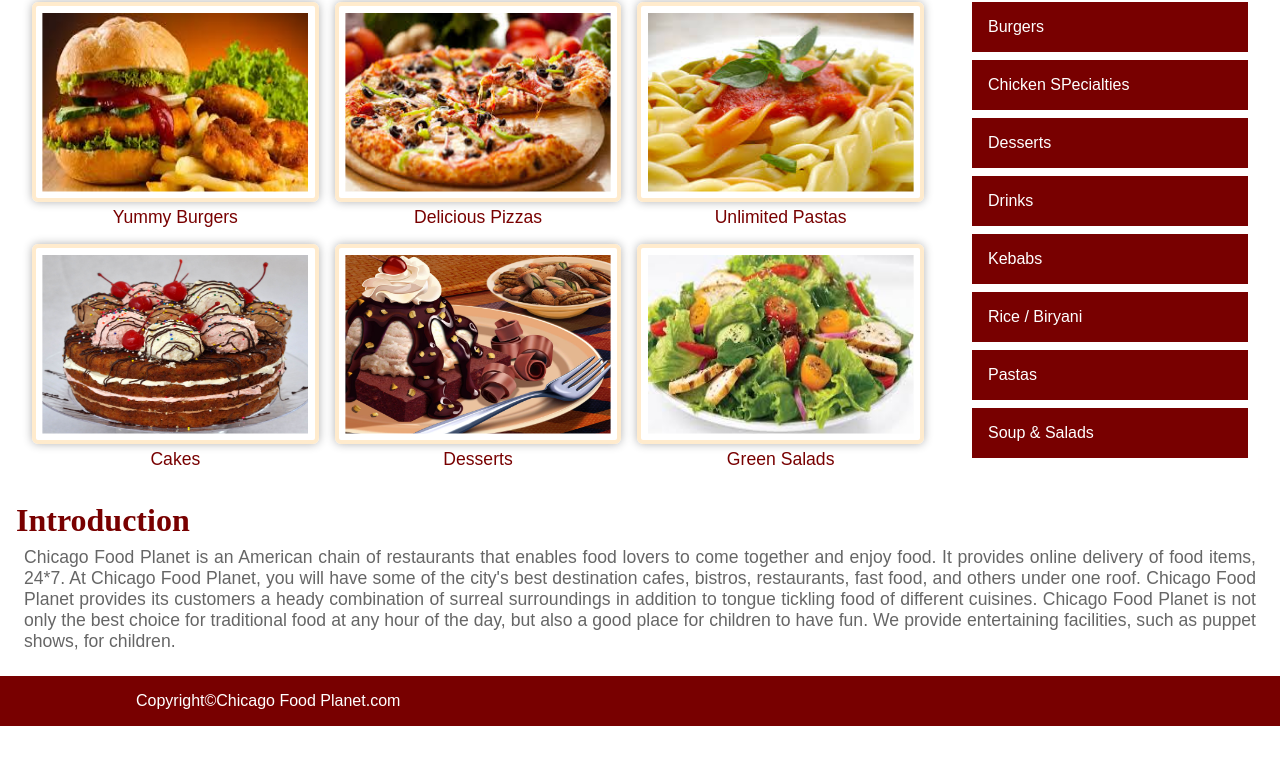
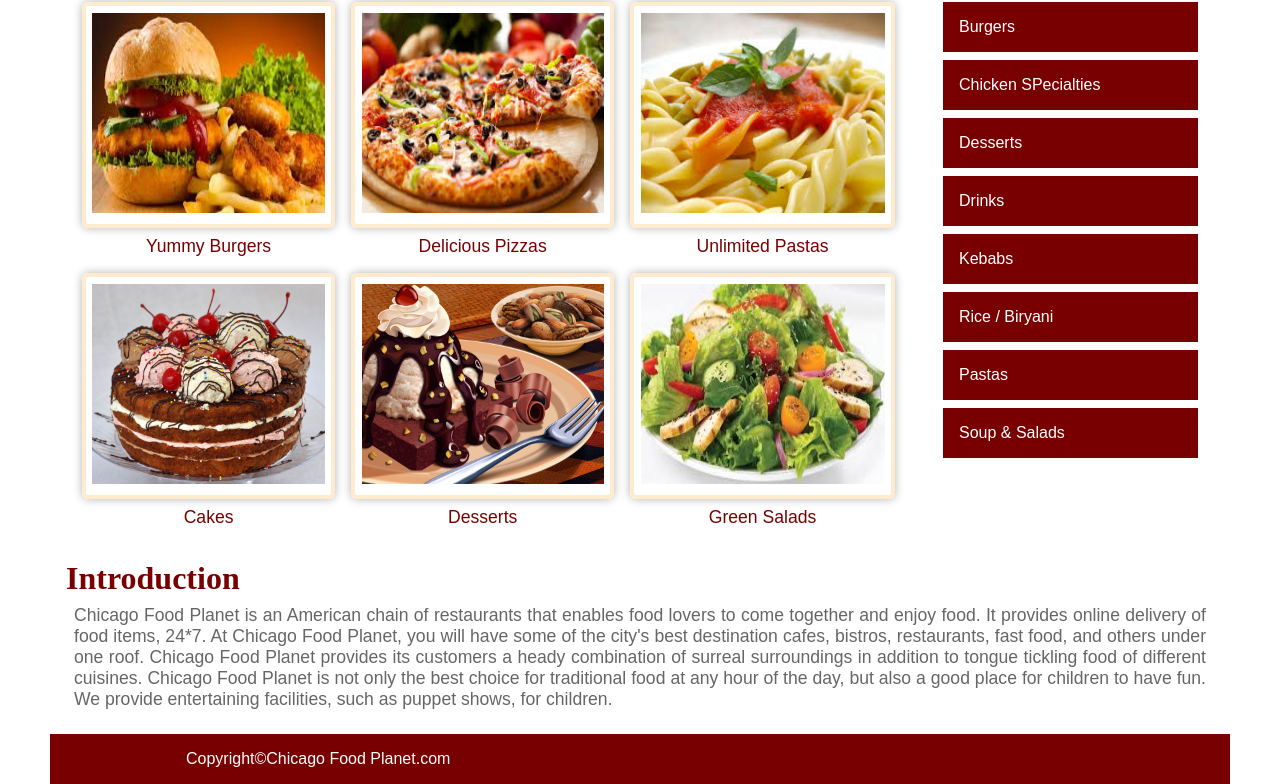
Before and after one commit to praneethketha/stackroute, a plain HTML site: page index.html in a window 1280 px wide. Shown: the part 266-1050 px from the top of the page. Before the commit the page ends 992 px from the top, so only its background shows below. Drawn offline with Linux system fonts and the light colour scheme.

Commit message:
second commit

```diff
--- /dev/null
+++ b/css/style.css
@@ -0,0 +1,176 @@
+body,
+div,
+h1,
+h2,
+h3,
+h4,
+h5,
+h6,
+p,
+a,
+li {
+    font-family: Arial,
+        Helvetica,
+        sans-serif;
+    margin: 0;
+    padding: 0;
+}
+
+body {
+    margin: 0 50px;
+}
+
+/* logo section */
+.logo_section {
+    align-items: center;
+    background-image: linear-gradient(45deg, rgb(120, 0, 0), rgb(231, 0, 0));
+    display: flex;
+    justify-content: space-between;
+    padding: 1rem 1rem 1rem 0;
+}
+
+.logo_section img {
+    width: 200px;
+}
+
+.left_section {
+    align-items: flex-end;
+    display: flex;
+    flex-direction: column;
+    height: 100px;
+    justify-content: space-between;
+}
+
+
+.left_section>div>a {
+    border-right: 1px solid #666;
+    color: #fff;
+    padding: 0 0.4rem;
+    text-decoration: none;
+}
+
+.left_section>div a:last-child {
+    border-right: 0;
+}
+
+.left_section div:last-child {
+    color: #fff;
+    text-align: right;
+}
+
+
+/* navigation section */
+nav {
+    align-items: center;
+    background-image: linear-gradient(45deg, rgb(231, 0, 0), rgb(120, 0, 0));
+    display: flex;
+    padding: 1rem;
+}
+
+nav li {
+    list-style: none;
+    margin-right: 2.5rem;
+}
+
+nav li a {
+    color: #fff;
+    text-decoration: none;
+}
+
+nav li a:hover {
+    color: #1dff1d;
+}
+
+
+/* recipe section */
+.recipe_section {
+    display: grid;
+    grid-template-columns: 75% 25%;
+    padding: 1rem;
+}
+
+.recipe_section aside:first-child {
+    margin-right: 1rem;
+}
+
+h2 {
+    color: rgb(120, 0, 0);
+    font-family: Monotype Corsiva;
+    font-size: 2rem;
+    margin-bottom: 1rem;
+    text-transform: capitalize;
+}
+
+.recipe_section aside div {
+    padding: 0 1rem;
+}
+
+.recipe_section>aside .grid_images {
+    display: grid;
+    gap: 1rem;
+    grid-template-columns: repeat(3, auto);
+}
+
+.recipe_section>aside .grid_images article {
+    color: rgb(120, 0, 0);
+    cursor: pointer;
+    font-size: 1.1rem;
+    height: 100%;
+    text-align: center;
+    text-transform: capitalize;
+    width: 100%;
+    }
+
+    .recipe_section aside:first-child .grid_images article div {
+        border: 0.3rem solid blanchedalmond;
+        border-radius: 0.375rem;
+        box-shadow: 0 0 10px rgba(0, 0, 0, 0.3);
+        margin-bottom: 0.5rem;
+        padding: 0.4rem;
+}
+
+.recipe_section>aside .grid_images article img {
+    height: 200px;
+    width: 100%;
+}
+
+
+/* quick menu section */
+.qucik_menu p {
+    background: rgb(120, 0, 0);
+    color: #fff;
+    margin: 0.5rem 0;
+    padding: 1rem;
+    text-transform: capitalize;
+}
+
+.qucik_menu p:hover {
+    background: #666;
+    color: #1dff1d;
+    cursor: pointer;
+}
+
+
+/* introdcution section */
+.introdcution_section {
+    padding: 1rem;
+}
+
+.introdcution_section h2 {
+    margin-bottom: 0;
+}
+
+.introdcution_section p {
+    color: #666;
+    font-size: 1.1rem;
+    padding: 0.5rem;
+    text-align: justify;
+}
+
+/* footer section */
+
+footer {
+    background: rgb(120, 0, 0);
+    color: #fff;
+    padding: 1rem 1rem 1rem 17vh;
+}
--- a/index.html
+++ b/index.html
@@ -4,7 +4,7 @@
     <meta charset="UTF-8" />
     <meta http-equiv="X-UA-Compatible" content="IE=edge" />
     <meta name="viewport" content="width=device-width, initial-scale=1.0" />
-    <link rel="stylesheet" href="style.css">
+    <link rel="stylesheet" href="./css/style.css">
     <title>Chicago Food Planet</title>
   </head>
   <body>
@@ -37,36 +37,48 @@
     <!-- receipes  section-->
     <section class="recipe_section">
       <aside>
-        <h1>Our specialties</h1>
+        <h2>Our specialties</h2>
         <div class="grid_images">
           <article title="Burger">
+            <div>
               <img src="./images/fastfood_small.jpg" alt="" />
+            </div>
             <p>yummy burgers</p>
           </article>
           <article title="Pizza">
+            <div>
               <img src="./images/pizza_small.jpg" alt="" />
+            </div>
             <p>delicious pizzas</p>
           </article>
           <article title="Pasta">
+            <div>
               <img src="./images/pasta.jpg" alt="" />
+            </div>
             <p>unlimited pastas</p>
           </article>
           <article title="Cake">
+            <div>
               <img src="./images/cake_small.jpg" alt="" />
+            </div>
             <p>cakes</p>
           </article>
           <article title="Dessert">
+            <div>
               <img src="./images/dessert_small.jpg" alt="" />
+            </div>
             <p>desserts</p>
           </article>
           <article title="Salad">
+            <div>
               <img src="./images/salad.jpg" alt="" />
+            </div>
             <p>green salads</p>
           </article>
         </div>
       </aside>
       <aside>
-        <h1>Quick Menu</h1>
+        <h2>Quick Menu</h2>
         <div class="qucik_menu">
           <p>burgers</p>
           <p>Chicken SPecialties</p>
@@ -82,7 +94,7 @@
 
     <!-- introduction section -->
     <section class="introdcution_section">
-      <h1>Introduction</h1>
+      <h2>Introduction</h2>
       <p>
         Chicago Food Planet is an American chain of restaurants that enables
         food lovers to come together and enjoy food. It provides online delivery
--- a/style.css
+++ /dev/null
@@ -1,180 +0,0 @@
-:root {
-    --brand_color: rgb(120, 0, 0);
-    --logo_gradient: linear-gradient(45deg, rgb(120, 0, 0), rgb(231, 0, 0));
-    --nav_gradient: linear-gradient(45deg, rgb(231, 0, 0), rgb(120, 0, 0));
-    --grey_color: #666;
-    --white_color: #fff;
-    --hover_color: #1dff1d;
-    --box_shaow: 0 0 10px rgba(0, 0, 0, 0.3);
-    --biscuit_color: blanchedalmond;
-}
-
-*,
-body,
-div,
-h1,
-h2,
-h3,
-h4,
-h5,
-h6,
-p,
-a,
-li {
-    margin: 0;
-    padding: 0;
-    box-sizing: border-box;
-    font-family: Arial,
-        Helvetica,
-        sans-serif;
-}
-
-
-/* logo section */
-.logo_section {
-    display: flex;
-    justify-content: space-between;
-    align-items: center;
-    padding: 1rem 1rem 1rem 0;
-    background-image: var(--logo_gradient);
-}
-
-.logo_section img {
-    width: 200px;
-}
-
-.left_section {
-    display: flex;
-    flex-direction: column;
-    justify-content: space-between;
-    align-items: flex-end;
-    height: 100px;
-}
-
-
-.left_section>div>a {
-    color: var(--white_color);
-    border-right: 1px solid var(--grey_color);
-    text-decoration: none;
-    padding: 0 0.4rem;
-}
-
-.left_section>div a:last-child {
-    border-right: 0;
-}
-
-.left_section div:last-child {
-    color: var(--white_color);
-    text-align: right;
-}
-
-
-/* navigation section */
-nav {
-    display: flex;
-    align-items: center;
-    padding: 1rem;
-    gap: 2.5rem;
-    background-image: var(--nav_gradient);
-}
-
-nav li {
-    list-style: none;
-}
-
-nav li a {
-    color: var(--white_color);
-    text-decoration: none;
-}
-
-nav li a:hover {
-    color: var(--hover_color);
-}
-
-
-/* recipe section */
-.recipe_section {
-    display: grid;
-    grid-template-columns: 3fr 1fr;
-    gap: 1rem;
-    padding: 1rem;
-}
-
-.introdcution_section h1,
-.recipe_section h1 {
-    font-size: 2rem;
-    margin-bottom: 1rem;
-    text-transform: capitalize;
-    font-family: Monotype Corsiva;
-    color: var(--brand_color);
-}
-
-.recipe_section aside div {
-    padding: 0 1rem;
-}
-
-.recipe_section>aside .grid_images {
-    display: grid;
-    grid-template-columns: repeat(3, 1fr);
-    gap: 1rem;
-}
-
-.recipe_section>aside .grid_images article {
-    width: 100%;
-    height: 100%;
-    text-align: center;
-    text-transform: capitalize;
-    font-size: 1.1rem;
-    color: var(--brand_color);
-    cursor: pointer;
-}
-
-.recipe_section>aside .grid_images article img {
-    width: 100%;
-    height: 200px;
-    padding: 0.4rem;
-    border: 0.3rem solid var(--biscuit_color);
-    box-shadow: var(--box_shaow);
-    border-radius: 0.375rem;
-}
-
-
-/* quick menu section */
-.qucik_menu p {
-    padding: 1rem;
-    margin: 0.5rem 0;
-    background: var(--brand_color);
-    color: var(--white_color);
-    text-transform: capitalize;
-}
-
-.qucik_menu p:hover {
-    background: var(--grey_color);
-    color: var(--hover_color);
-    cursor: pointer;
-}
-
-
-/* introdcution section */
-.introdcution_section {
-    padding: 1rem;
-}
-
-.introdcution_section h1 {
-    margin-bottom: 0;
-}
-
-.introdcution_section p {
-    font-size: 1.1rem;
-    text-align: justify;
-    padding: 0.5rem;
-    color: var(--grey_color);
-}
-
-/* footer section */
-
-footer {
-    background: var(--brand_color);
-    color: var(--white_color);
-    padding: 1rem 1rem 1rem 17vh;
-}
```
Lines whose indentation alone changed are shown as unchanged.
